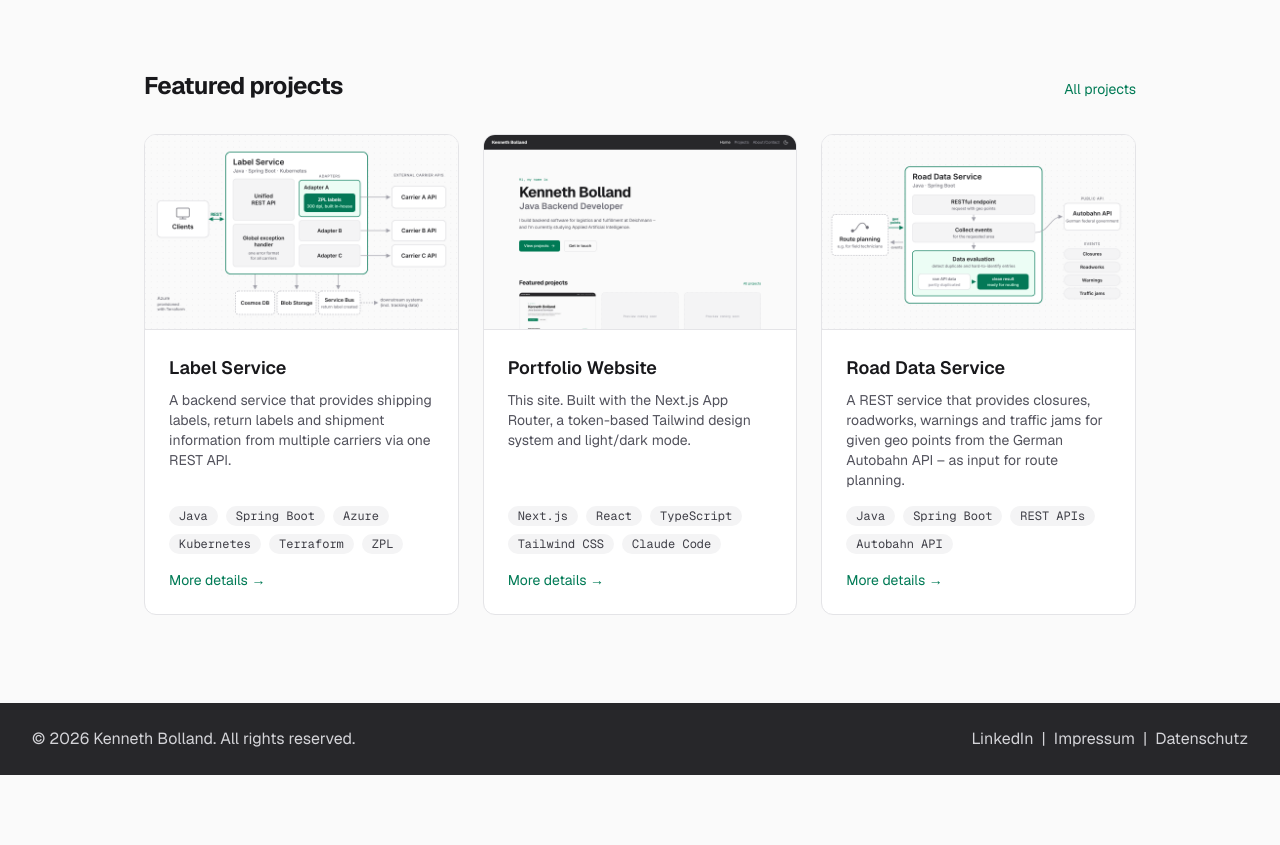
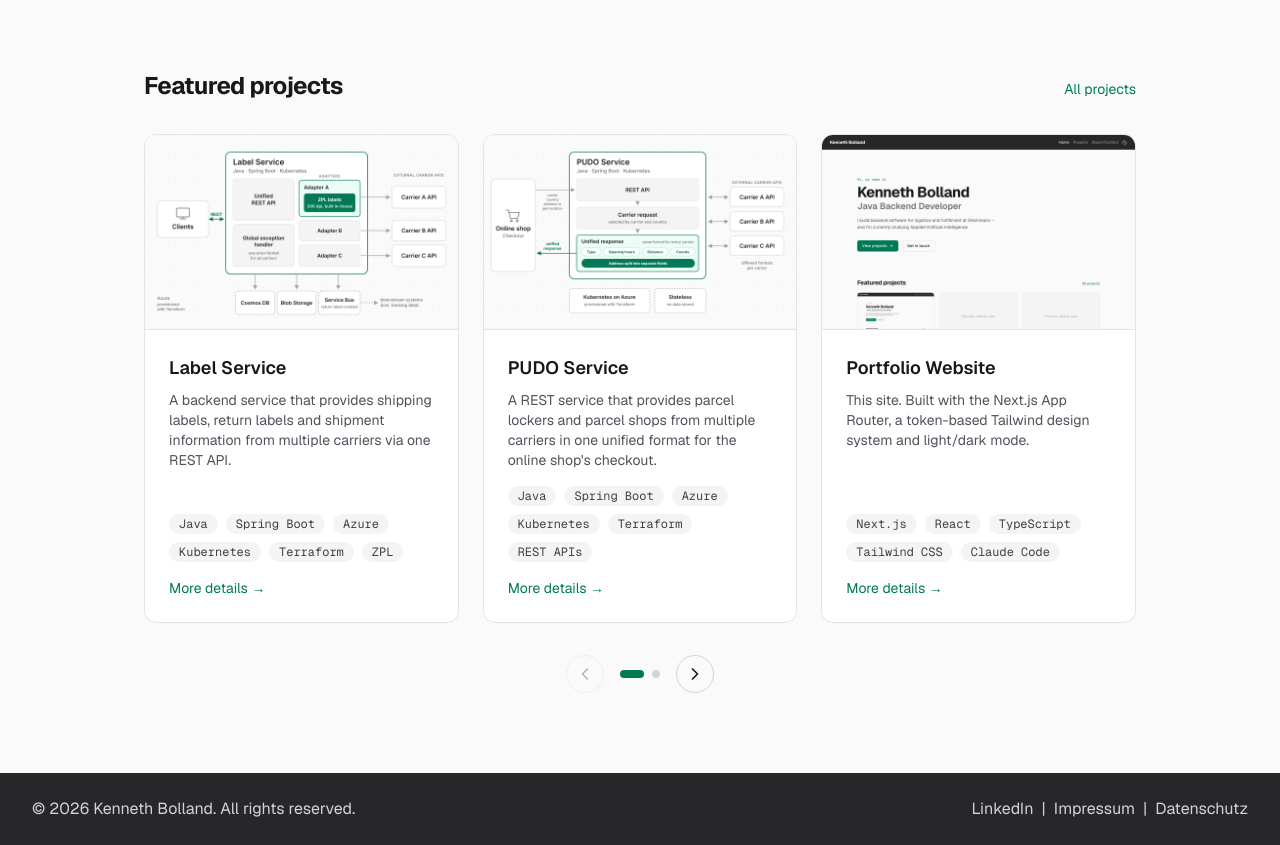
Before and after one commit to jonnef/portfolio, a Next.js app: page / in a window 1280 px wide. Shown: the part 520-1365 px from the top of the page. Before the commit the page ends 1295 px from the top, so only its background shows below. Built offline with nearby package versions, Linux system fonts and the light colour scheme.

Commit message:
Add PUDO Service project
Project card with details dialog and architecture diagram
(docs/diagrams/pudo-service.html rendered to public/projects/pudo-service.png).

Co-Authored-By: Claude Opus 5.5 <noreply@anthropic.com>
Claude-Session: https://claude.ai/code/session_01AG9wsDuX8UJdAhqgSjqv5g

```diff
--- a/src/app/data/projects.ts
+++ b/src/app/data/projects.ts
@@ -30,6 +30,25 @@ export const projects: Project[] = [
         "Built 300 dpi ZPL labels from scratch for a carrier that only provided 203 dpi – one national and one international layout – after scaling the existing graphics didn't deliver sufficient print quality",
         "Consistent error responses: a global exception handler returns the errors of all carriers in the same structure, so API consumers only have to handle one format",
         "After a return label has been created, a message with the return details and tracking data is published to Azure Service Bus for downstream systems",
+      ],
+    },
+  },
+  {
+    title: "PUDO Service",
+    description:
+      "A REST service that provides parcel lockers and parcel shops from multiple carriers in one unified format for the online shop's checkout.",
+    tags: ["Java", "Spring Boot", "Azure", "Kubernetes", "Terraform", "REST APIs"],
+    image: "/projects/pudo-service.png",
+    // TODO: Entwurf – prüfen und ggf. in eigene Worte bringen
+    details: {
+      overview: [
+        "PUDO stands for pick-up and drop-off. The service provides parcel lockers and parcel shops to the online shop's checkout, so customers can choose where to pick up or drop off their parcel.",
+        "The shop sends a request with the carrier, the country and an address or geo location. Based on carrier and country, the service calls the matching carrier API, processes the data and returns it in a unified response – including the type of location, opening hours, distance and coordinates. The service is stateless and stores no data. It runs on Kubernetes in Azure, and the infrastructure is provisioned with Terraform.",
+      ],
+      role: "Software developer in a team of four, built at work for a large retailer. I worked on the implementation, the API design and the integration of the carrier APIs, and contributed to the architectural design.",
+      highlights: [
+        "One unified response format for all carriers, although every carrier API returns its data in a different structure",
+        "Address data split into separate fields, even when a carrier returns parts of it combined in a single field",
       ],
     },
   },
```
Also changed, not shown: public/projects/pudo-service.png (added), 1 other file (tests, documents, lock files or other folders).
